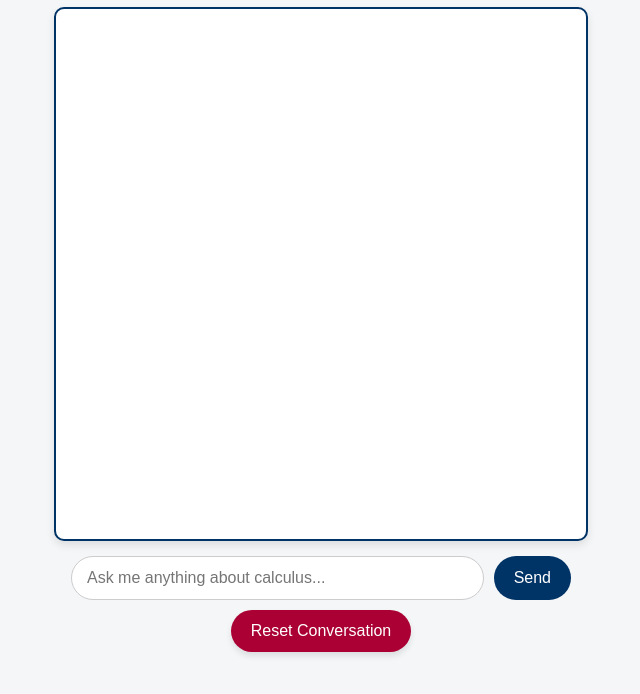
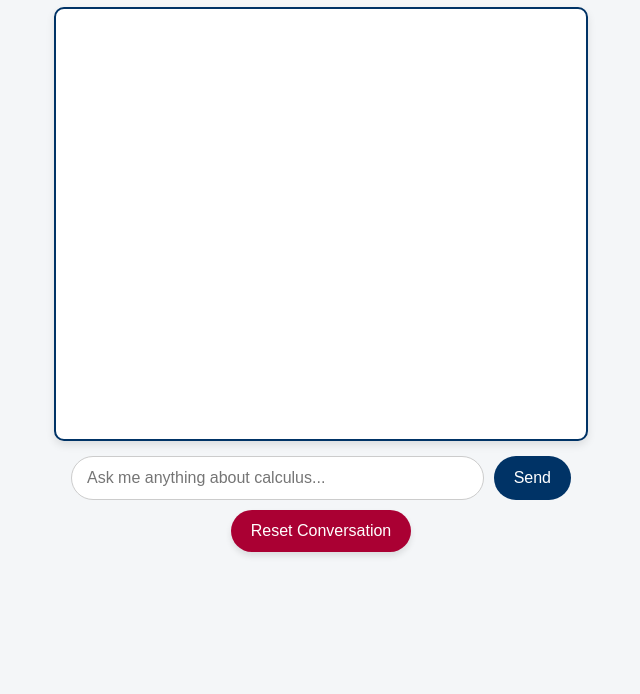
Before and after one commit to potterdp/potterdp.github.io, a website: page index.html in a window 1280 px wide. Shown: the part 84-778 px from the top of the page, without its empty margins (319-959 px from the left). Drawn offline with Linux system fonts and the light colour scheme.

Commit message:
Update index.html
Fix chatbot height to be dynamic

```diff
--- a/index.html
+++ b/index.html
@@ -22,7 +22,9 @@
     #chatbox {
       width: 100%;
       max-width: 500px;
-      height: 500px;
+      min-height: 400px;
+      height: auto; /*let it expand naturally */
+      max-height: 80vh; /*prevent runaway growth (80% of viewport height) */
       border: 2px solid #003366;
       background-color: #ffffff;
       border-radius: 10px;
```
